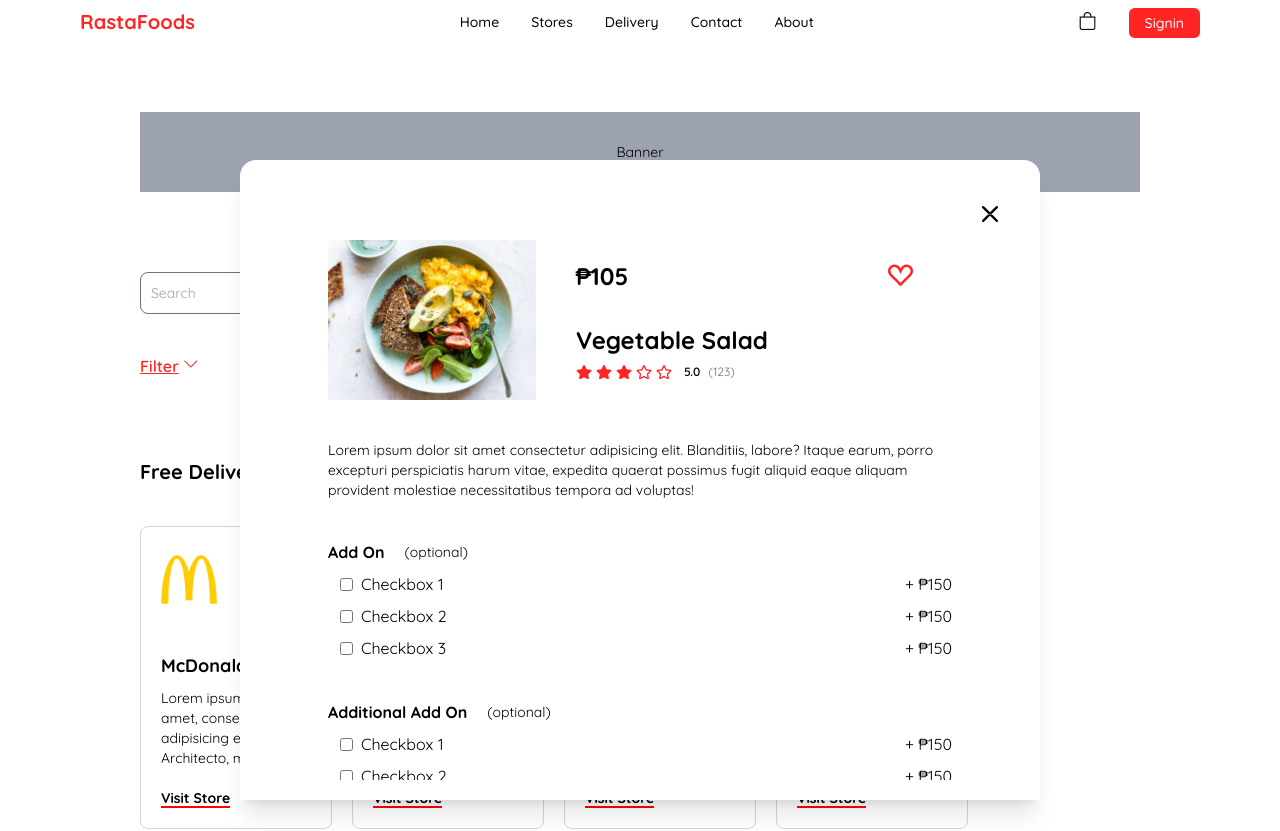
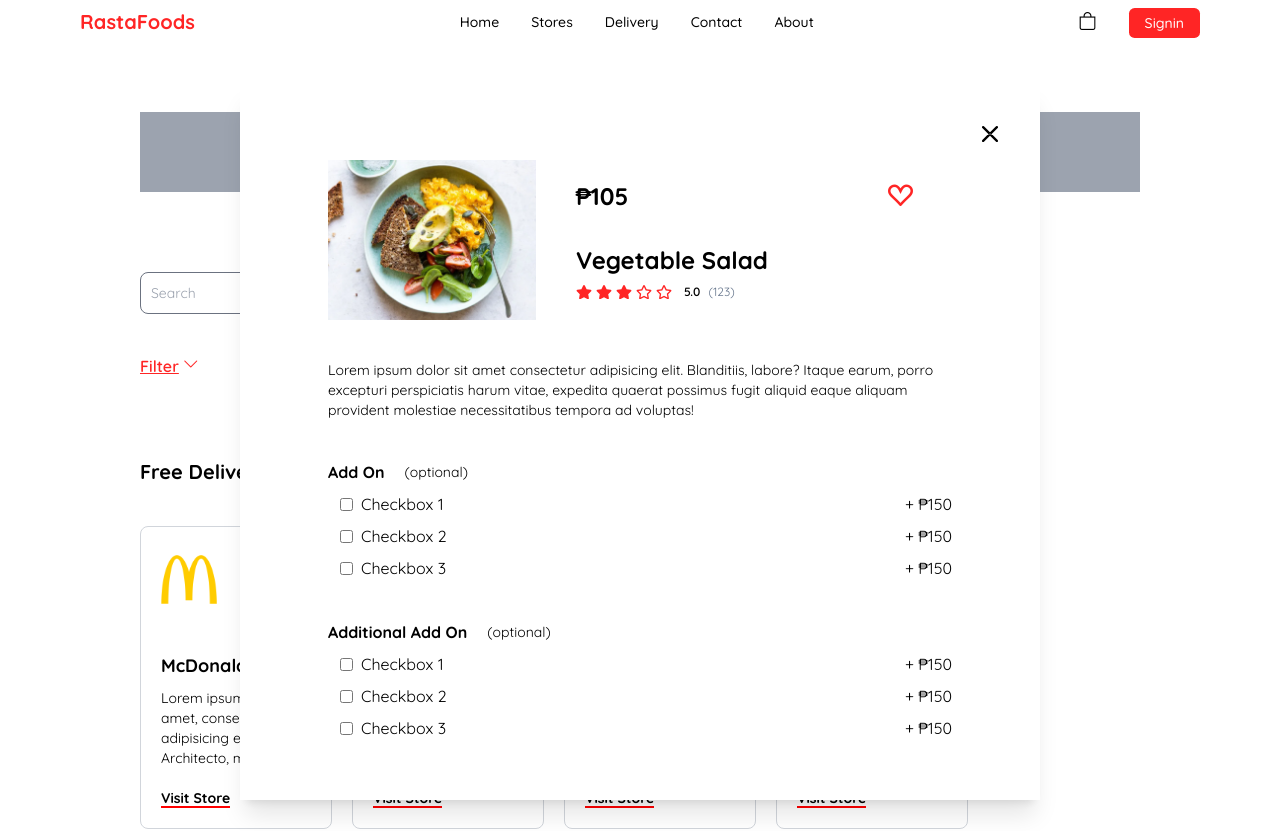
Before and after one commit to iAmWayneBenedict/rastafoods, a React (Create React App) app: page /stores/McDonalds/1 in a window 1280 px wide. Shown: the top 831 px of the page. Built offline with nearby package versions, Linux system fonts and the light colour scheme.

Commit message:
fixed minor issues

```diff
--- a/src/App.css
+++ b/src/App.css
@@ -27,6 +27,9 @@ html {
 
 .text-primary {
 	color: rgb(255, 37, 37);
+}
+.accent-primary {
+	accent-color: rgb(255, 37, 37);
 }
 .decoration-primary {
 	text-decoration-color: rgb(255, 37, 37);
--- a/src/components/card_components/ItemCard.component.js
+++ b/src/components/card_components/ItemCard.component.js
@@ -16,16 +16,16 @@ const ItemCard = ({ data }) => {
 	}, [itemCounter]);
 	const itemCard = useRef();
 	useEffect(() => {
-		setConHeight(itemCard.current.clientHeight - 100);
+		setConHeight(itemCard.current.clientHeight - 120);
 	}, []);
 	window.onresize = () => {
-		setConHeight(itemCard.current.clientHeight - 100);
+		setConHeight(itemCard.current.clientHeight - 120);
 	};
 
 	return (
 		<div
 			ref={itemCard}
-			className="fixed max-h-[95%] md:max-h-[90%]  xl:max-h-[80%] h-full bottom-0 left-[50%] translate-x-[-50%] z-50 cursor-auto w-full md:w-[50rem] p-3 py-10 md:p-10 pb-5 bg-white shadow-xl rounded-tl-2xl rounded-tr-2xl"
+			className="fixed max-h-[95%] md:max-h-[90%] h-full bottom-0 left-[50%] translate-x-[-50%] z-50 cursor-auto w-full md:w-[50rem] p-3 py-10 md:p-10 pb-5 bg-white shadow-xl rounded-tl-2xl rounded-tr-2xl"
 		>
 			<div className="relative p-3 py-5 md:p-10 pb-0 h-full">
 				<Link
--- a/src/components/home_components/Banner.component.js
+++ b/src/components/home_components/Banner.component.js
@@ -20,7 +20,7 @@ const Banner = () => {
 				</p>
 
 				<Link
-					to={"/"}
+					to={"/stores"}
 					className="bg-primary rounded-md text-white px-5 py-3 text-sm font-bold"
 				>
 					Order Now
--- a/src/components/shop_components/AddOnCheckbox.component.js
+++ b/src/components/shop_components/AddOnCheckbox.component.js
@@ -7,7 +7,7 @@ const AddOnCheckbox = ({ data }) => {
 					{name}
 				</label>
 				<input
-					className="order-1 mr-2 text-primary"
+					className="order-1 mr-2 accent-primary"
 					type="checkbox"
 					name="name1"
 					id="name1"
--- a/src/index.css
+++ b/src/index.css
@@ -1839,6 +1839,9 @@ button:focus, input:focus{
 .underline-offset-2{
   text-underline-offset: 2px;
 }
+.accent-black{
+  accent-color: #000;
+}
 .opacity-100{
   opacity: 1;
 }
@@ -1997,6 +2000,9 @@ html {
 
 .text-primary {
 	color: rgb(255, 37, 37);
+}
+.accent-primary {
+	accent-color: rgb(255, 37, 37);
 }
 .decoration-primary {
 	text-decoration-color: rgb(255, 37, 37);
@@ -2449,10 +2455,6 @@ input[type="number"] {
     margin-top: 7rem;
   }
 
-  .xl\:max-h-\[80\%\]{
-    max-height: 80%;
-  }
-
   .xl\:max-w-\[19rem\]{
     max-width: 19rem;
   }
```
